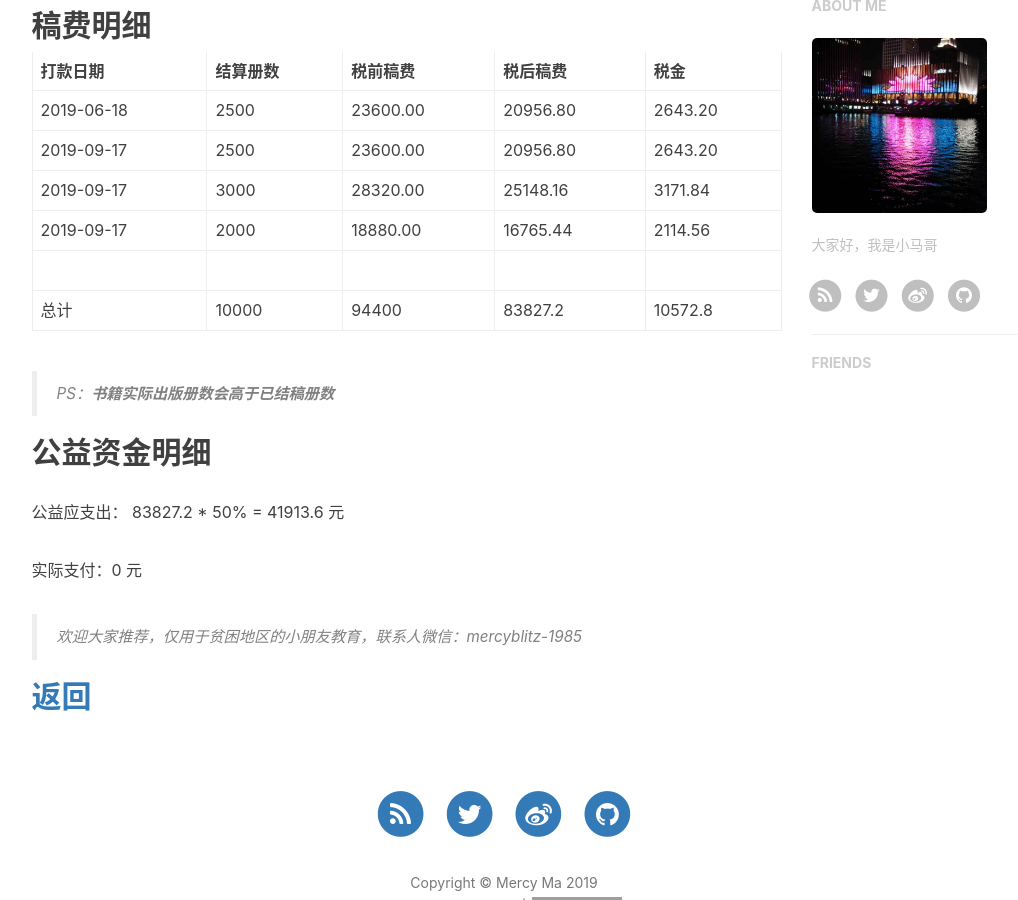
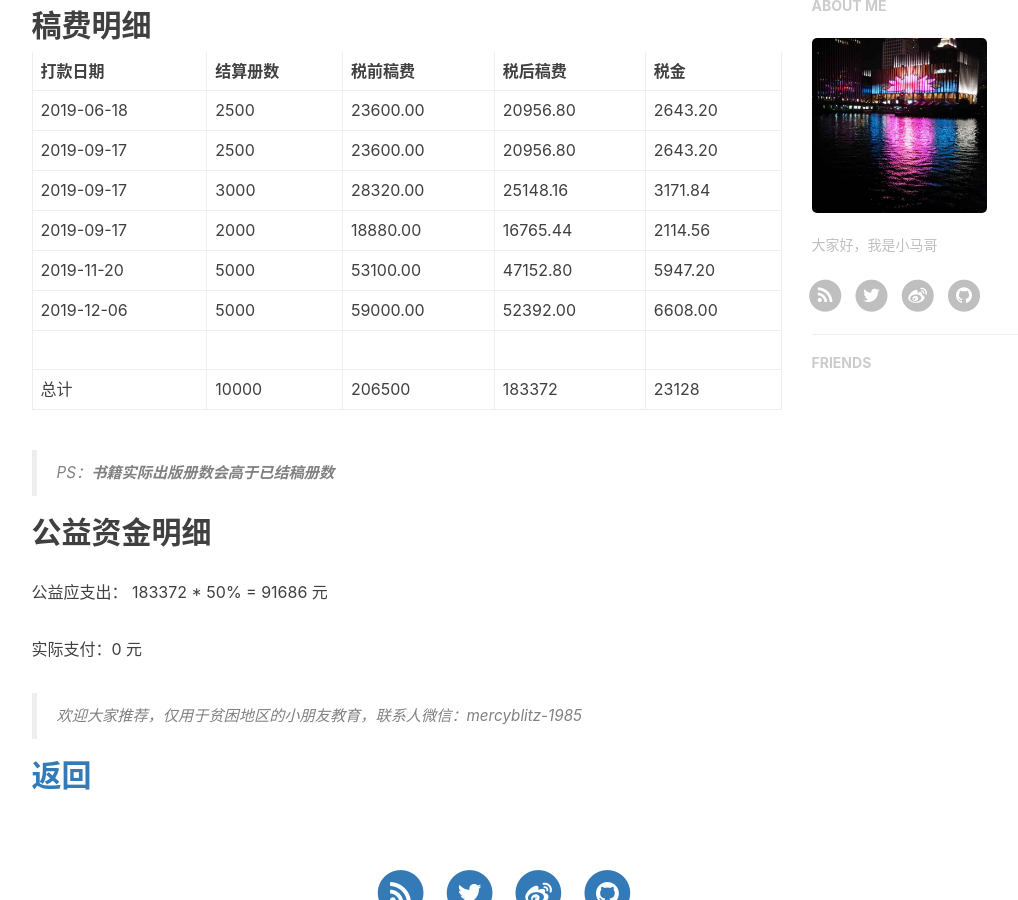
Before and after one commit to mercyblitz/mercyblitz.github.io, a Jekyll site: the page built from books/thinking-in-spring-boot/donate.md, in a window 1280 px wide and 900 px high, scrolled down 471 px. Shown: the whole window, without its empty margins (136-1154 px from the left). Built offline with Jekyll 4.4.1, drawn with Linux system fonts in a browser that asks for light colours; nearby versions of some CDN libraries; our own code applies the rules of GitHub Pages for plain Markdown files; comment, search, counter and statistics services are not loaded; grey boxes are pictures that could not be loaded.

Commit message:
Polish donate

```diff
--- a/books/thinking-in-spring-boot/donate.md
+++ b/books/thinking-in-spring-boot/donate.md
@@ -8,8 +8,10 @@
 | 2019-09-17 | 2500         | 23600.00 | 20956.80 | 2643.20 |
 | 2019-09-17 | 3000         | 28320.00 | 25148.16 | 3171.84 |
 | 2019-09-17 | 2000         | 18880.00 | 16765.44 | 2114.56 |
+| 2019-11-20 | 5000         | 53100.00 | 47152.80 | 5947.20 |
+| 2019-12-06 | 5000         | 59000.00 | 52392.00 | 6608.00 |
 |            |              |          |          |         |
-| 总计       | 10000        | 94400    | 83827.2  | 10572.8 |
+| 总计       | 10000        | 206500   | 183372   | 23128   |
 
 > PS：**书籍实际出版册数会高于已结稿册数**
 
@@ -17,7 +19,7 @@
 
 ## 公益资金明细
 
-公益应支出： 83827.2 * 50% = 41913.6 元
+公益应支出： 183372 * 50% = 91686 元
 
 实际支付：0 元
 
```
